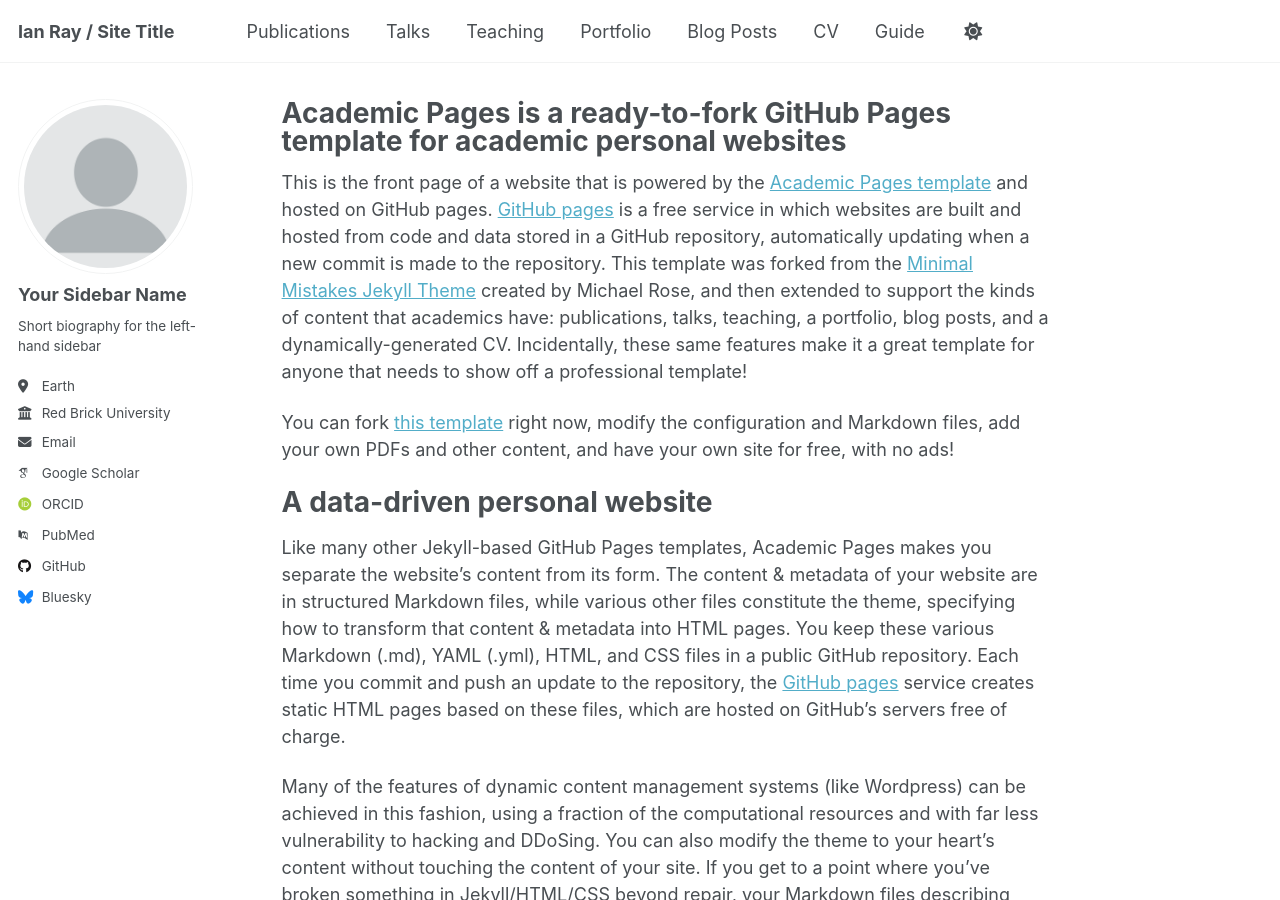
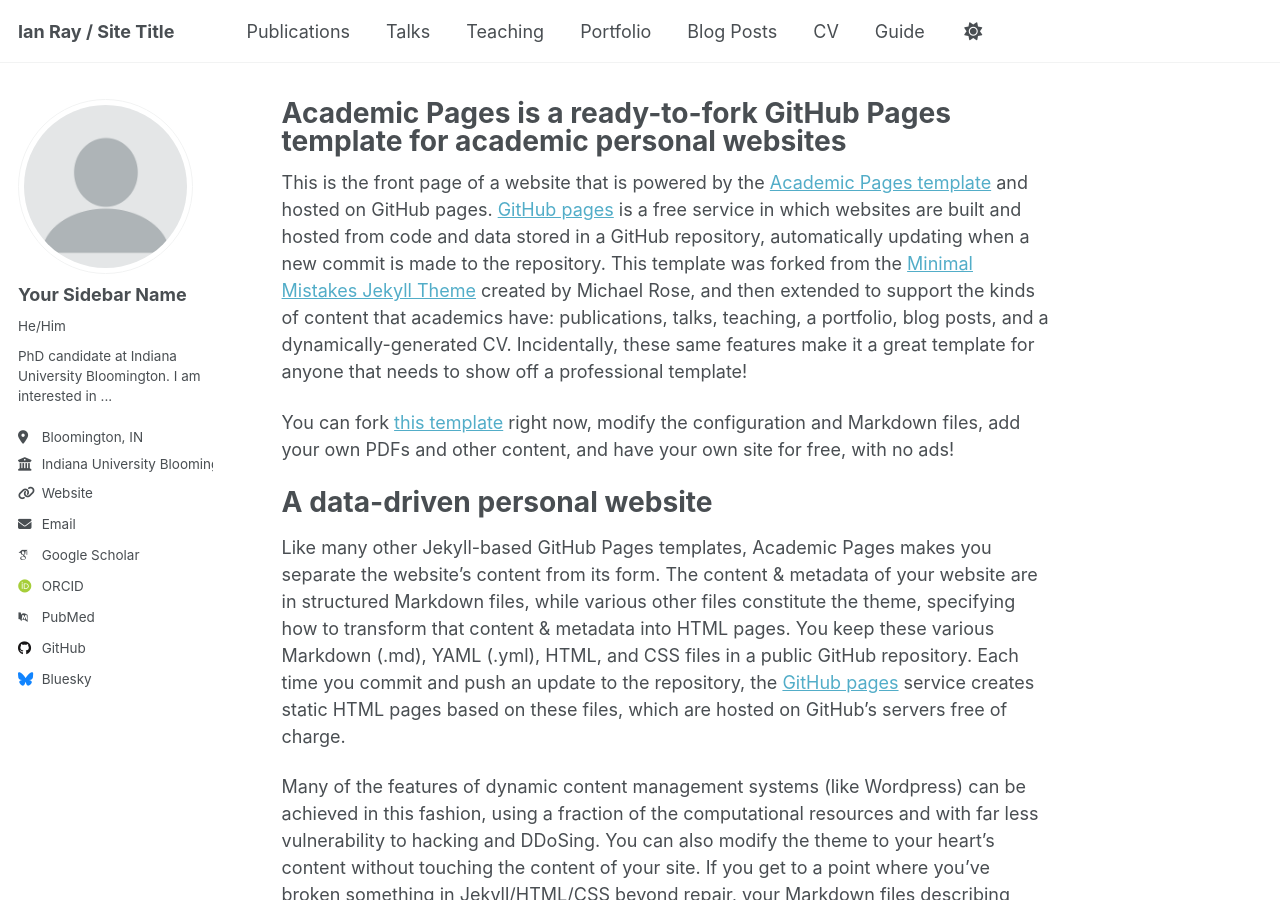
Before and after one commit to IanRay11/IanRay11.github.io, a Jekyll site: the page built from _pages/about.md, in a window 1280 px wide and 900 px high. Built offline with Jekyll 4.4.1, drawn with Linux system fonts in a browser that asks for light colours; some web fonts are replaced; a script that is not in the unit is left out.

Commit message:
Update _config.yml

```diff
--- a/_config.yml
+++ b/_config.yml
@@ -12,7 +12,7 @@ site_theme               : "default" # Currently available options are "default"
 title                    : "Ian Ray / Site Title"
 title_separator          : "-"
 name                     : &name "Ian"
-description              : &description "PhD candidate at Indiana University Bloomington."
+description              : &description "PhD candidate at Indiana University Bloomington"
 url                      : https://IanRay11.github.io
 repository               : "IanRay11.github.io"
 
@@ -23,12 +23,12 @@ author:
   # Biographic information
   avatar           : "profile.png"
   name             : "Your Sidebar Name"
-  pronouns         : # example: "she/her"
-  bio              : "Short biography for the left-hand sidebar"
-  location         : "Earth"
-  employer         : "Red Brick University"
-  uri              : # URL
-  email            : "none@example.org"
+  pronouns         : "He/Him"
+  bio              : "PhD candidate at Indiana University Bloomington. I am interested in ..."
+  location         : "Bloomington, IN"
+  employer         : "Indiana University Bloomington"
+  uri              : https://IanRay11.github.io
+  email            : "iaray@iu.edu"
 
   # Academic websites
   academia         : # URL
```
